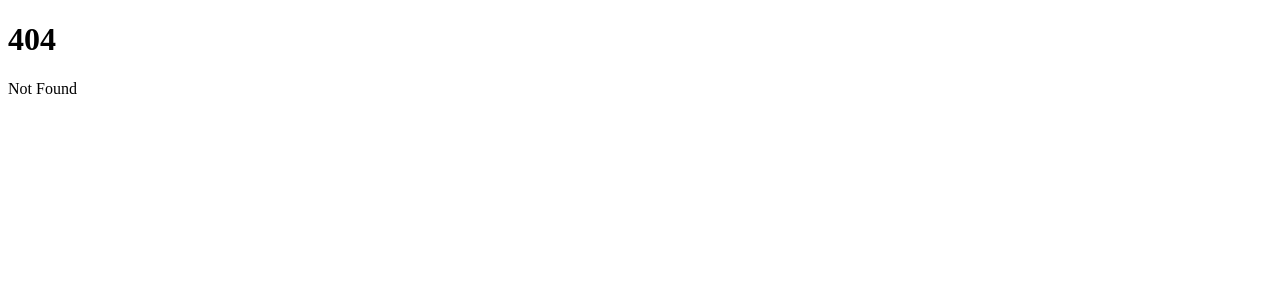
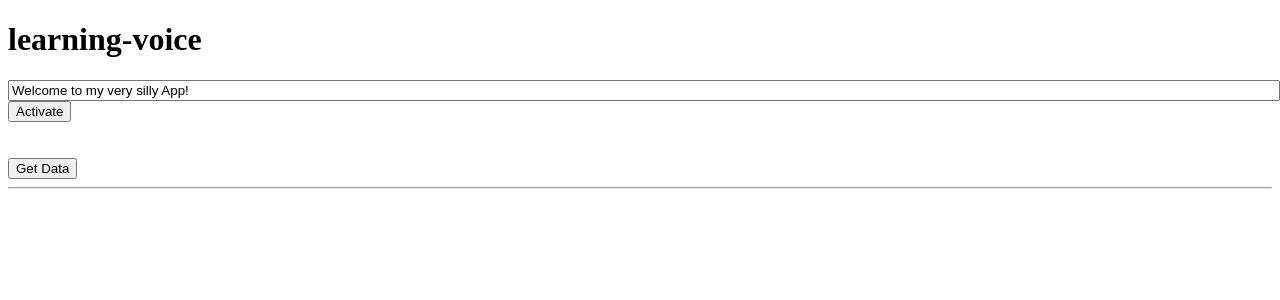
Before and after one commit to danpetersen-ghub/svelte-website, a SvelteKit app: page /learing-voice in a window 1280 px wide. Before the commit this address had no page. Shown: the top 300 px of the page. Built offline with nearby package versions, Linux system fonts and the light colour scheme.

Commit message:
more edits

```diff
--- a/package.json
+++ b/package.json
@@ -20,6 +20,7 @@
 		"@sveltejs/kit": "^1.0.0",
 		"@typescript-eslint/eslint-plugin": "^5.45.0",
 		"@typescript-eslint/parser": "^5.45.0",
+		"dotenv": "^16.0.3",
 		"eslint": "^8.28.0",
 		"eslint-config-prettier": "^8.5.0",
 		"eslint-plugin-svelte3": "^4.0.0",
@@ -32,5 +33,8 @@
 		"vite": "^4.0.0",
 		"vitest": "^0.25.3"
 	},
-	"type": "module"
+	"type": "module",
+	"dependencies": {
+		"openai": "^3.1.0"
+	}
 }
--- a/src/components/learningAwaitBlock.svelte
+++ b/src/components/LearningSvelte/learningAwaitBlock.svelte
@@ -1,5 +1,5 @@
 <script>
-// @ts-nocheck
+    // @ts-nocheck
     let number
 
     let myPromise = new Promise((resolve, reject) => {
--- /dev/null
+++ b/src/components/Voice/openai.svelte
@@ -0,0 +1,35 @@
+<script>
+    import { onMount } from 'svelte';
+    /**
+	 * @type {any}
+	 */
+    let response;
+    async function getData() {
+        // Make the API Call here
+        const api = {
+            baseURL:'https://jsonplaceholder.typicode.com/todos/1',
+            meta: {
+                headers: {
+                    "Method": "GET",
+                    "Content-Type": "application/json",
+                    "Accept": "application/json",
+                    "Access-Control-Allow-Origin": "*",
+                    }
+                }
+        }
+        return response = await fetch(`${api.baseURL}`, api.meta);
+    }
+</script>
+<div>
+    <button on:click={getData}>Get Data</button>
+</div>
+
+<hr>
+
+{#if response }
+
+<pre><code>
+    {response.id}
+</code></pre>
+
+{/if}
--- /dev/null
+++ b/src/components/Voice/text-to-voice-input.svelte
@@ -0,0 +1,36 @@
+<script>
+
+
+let text = 'Welcome to my very silly App!';
+
+async function  handleSubmit() {
+    console.log("submit");
+    const synth = window.speechSynthesis;
+
+    let voices = await synth.getVoices();
+
+    console.log("voices is:",voices[0]);
+
+    const utterThis = new SpeechSynthesisUtterance(text);
+
+    utterThis.voice = voices[0];
+
+    utterThis.rate = 0.9;
+
+    utterThis.pitch = 1.2
+
+    synth.speak(utterThis);
+}
+</script>
+
+<form on:submit|preventDefault={handleSubmit}>
+    <input bind:value={text} type="text">
+    <button type="submit">Activate</button>
+</form>
+
+<style>
+    INPUT {
+       color: #000 ;
+       width: 100%;
+    }
+</style>
--- /dev/null
+++ b/src/routes/learing-voice/+page.svelte
@@ -0,0 +1,12 @@
+<script>
+    import TextToVoiceInput from '../../components/Voice/text-to-voice-input.svelte';
+    import Openai from '../../components/Voice/openai.svelte'
+</script>
+
+<h1>learning-voice</h1>
+<TextToVoiceInput />
+
+<br>
+<br>
+<Openai />
+<!-- <OpenAI /> -->
```
Also changed, not shown: src/components/LearningSvelte/learninglogicblock.svelte (added, +29 -0 lines), src/components/learninglogicblock.svelte (deleted, +0 -29 lines), src/routes/+page.svelte (+4 -5 lines), src/routes/learning-svelte/+page.svelte (added, +7 -0 lines), src/components/LearningSvelte/bodycopy.svelte (renamed from src/components/learning.svelte), src/components/LearningSvelte/learningnested.svelte (renamed from src/components/learningnested.svelte), 1 other file (tests, documents, lock files or other folders).
